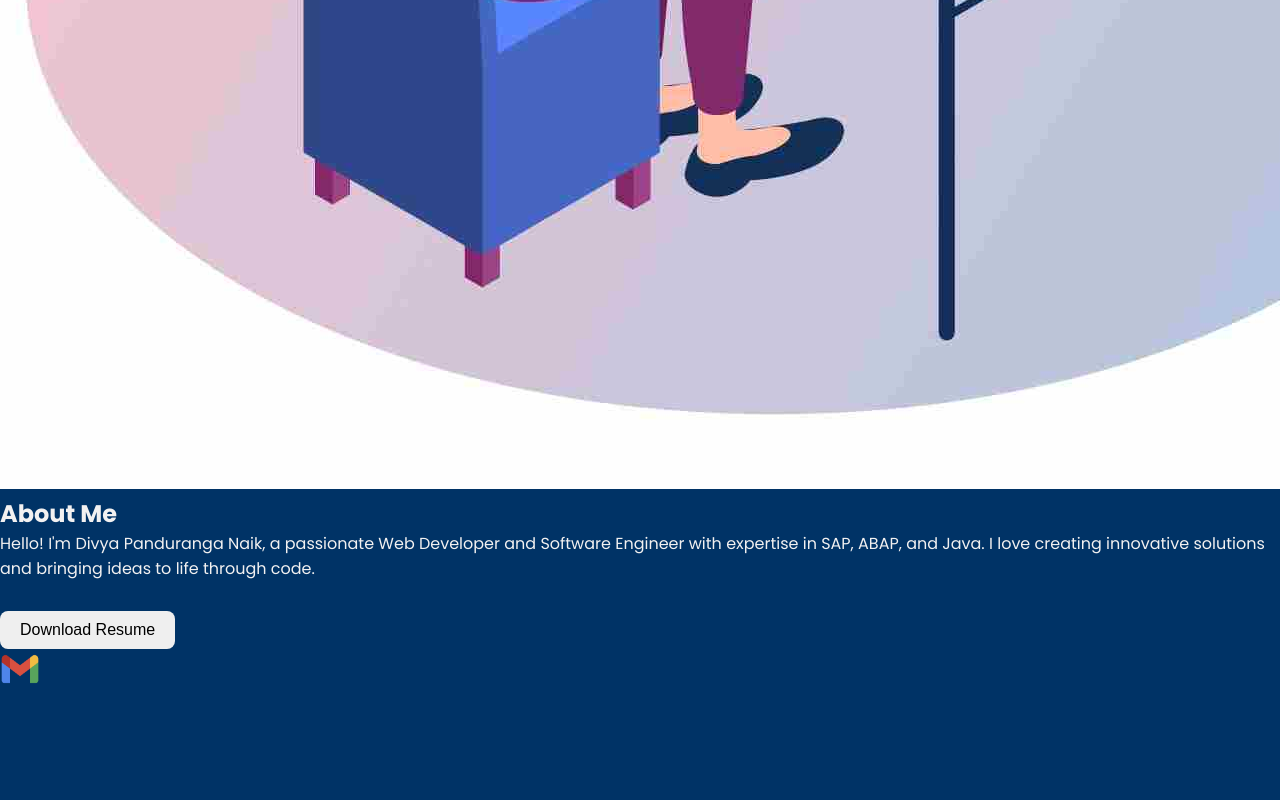
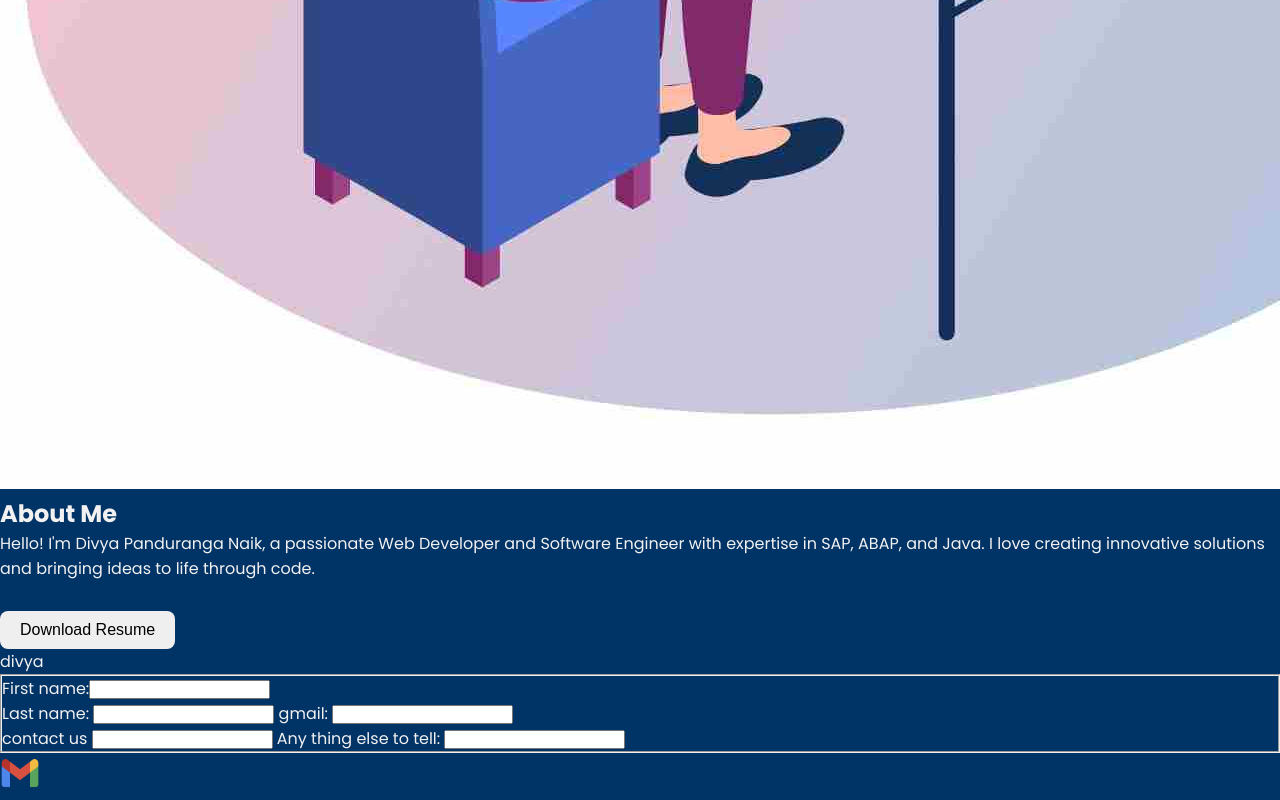
Before and after one commit to divyaaaaaaaaa/Divya-Panduranga-Naik-Portfolio, a plain HTML site: page Index.html in a window 1280 px wide. Shown: the part 1705-2505 px from the top of the page. Before the commit the page ends 2401 px from the top, so only its background shows below. Drawn offline with nearby package versions, Linux system fonts and the light colour scheme.

Commit message:
Update Index.html

```diff
--- a/Index.html
+++ b/Index.html
@@ -152,6 +152,13 @@
 </body>
 </body>
 <form action="">
+    <footer>divya
+        <fieldset>
+            First name:<input type="text" ><br>Last name: <input type="text">
+            gmail: <input type="email"><br>contact us <input type="number" minlength="10" maxlength="12">
+            Any thing else to tell: <input type="text">
+        </fieldset>
+    </footer>
     <a href="https://mail.google.com/mail/u/0/?tab=rm&ogbl#inbox"><img src="email.png" alt="email" height="40" width="40"></a>
 </form>
 
```
